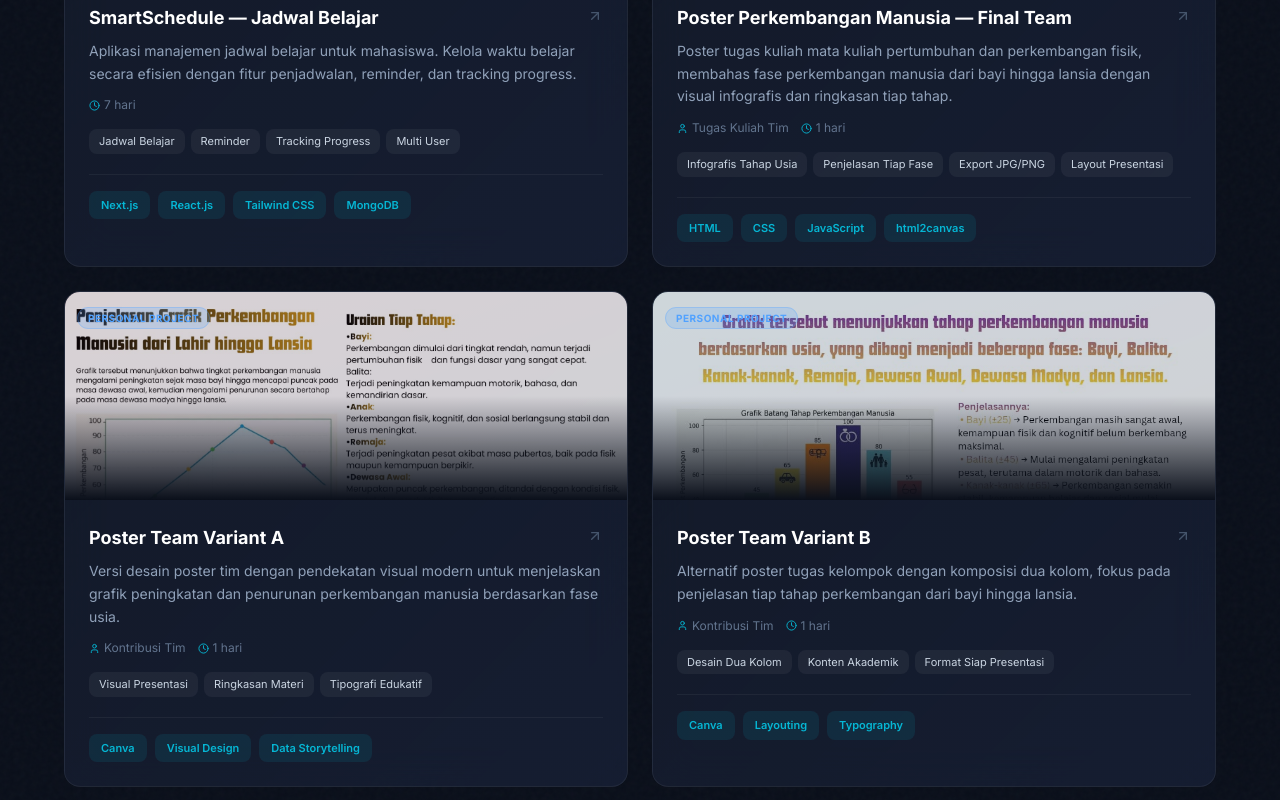
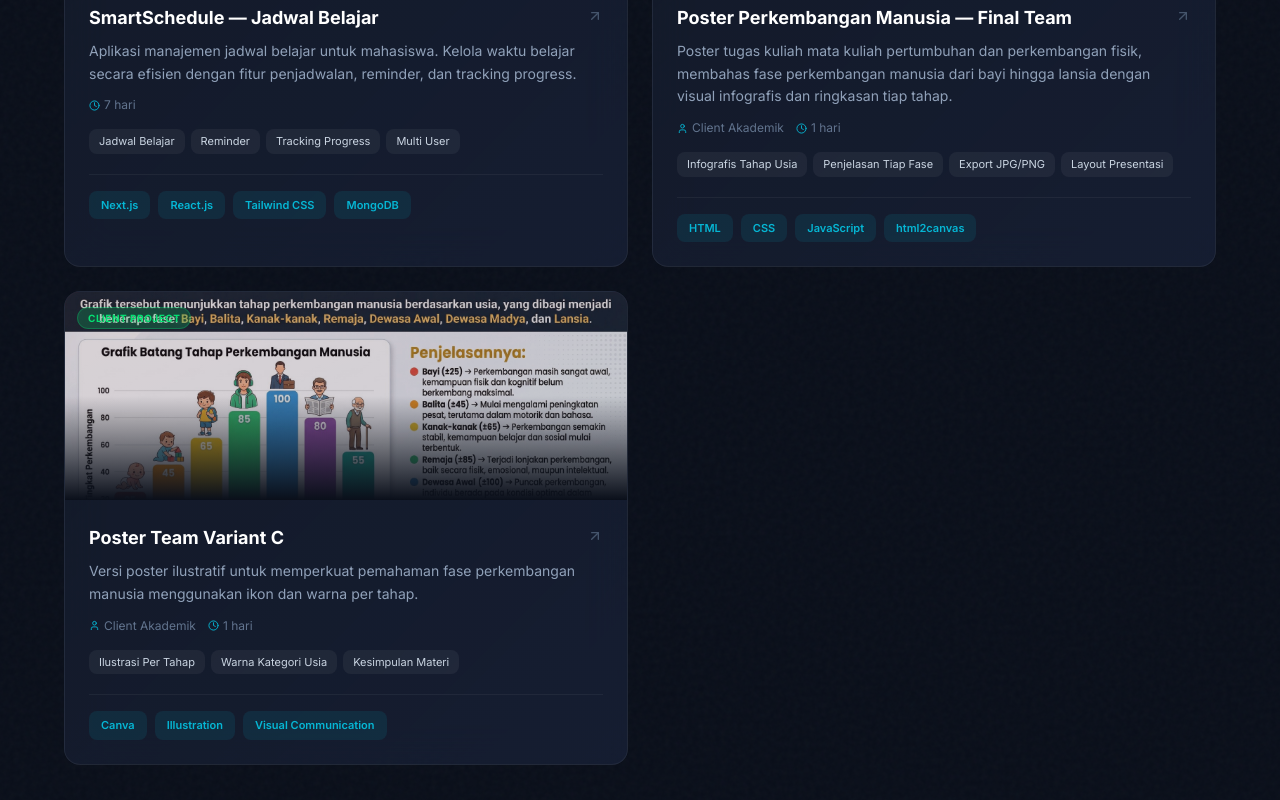
Before and after one commit to RifkiFahrezi86/porto-freelance, a React (Vite) app: page / in a window 1280 px wide. Shown: the part 5040-5840 px from the top of the page. Built offline with nearby package versions, Linux system fonts and the light colour scheme.

Commit message:
Remove wrong academic poster assets

```diff
--- a/src/data/portfolio.js
+++ b/src/data/portfolio.js
@@ -262,44 +262,8 @@ export const projects = [
       "Export JPG/PNG",
       "Layout Presentasi",
     ],
-    clientType: "personal",
-    clientName: "Tugas Kuliah Tim",
-    duration: "1 hari",
-    category: "academic",
-  },
-  {
-    title: "Poster Team Variant A",
-    description:
-      "Versi desain poster tim dengan pendekatan visual modern untuk menjelaskan grafik peningkatan dan penurunan perkembangan manusia berdasarkan fase usia.",
-    tech: ["Canva", "Visual Design", "Data Storytelling"],
-    image: "/projects/akademik/poster-team-1.jpeg",
-    github: null,
-    demo: null,
-    features: [
-      "Visual Presentasi",
-      "Ringkasan Materi",
-      "Tipografi Edukatif",
-    ],
-    clientType: "personal",
-    clientName: "Kontribusi Tim",
-    duration: "1 hari",
-    category: "academic",
-  },
-  {
-    title: "Poster Team Variant B",
-    description:
-      "Alternatif poster tugas kelompok dengan komposisi dua kolom, fokus pada penjelasan tiap tahap perkembangan dari bayi hingga lansia.",
-    tech: ["Canva", "Layouting", "Typography"],
-    image: "/projects/akademik/poster-team-2.jpeg",
-    github: null,
-    demo: null,
-    features: [
-      "Desain Dua Kolom",
-      "Konten Akademik",
-      "Format Siap Presentasi",
-    ],
-    clientType: "personal",
-    clientName: "Kontribusi Tim",
+    clientType: "client",
+    clientName: "Client Akademik",
     duration: "1 hari",
     category: "academic",
   },
@@ -316,8 +280,8 @@ export const projects = [
       "Warna Kategori Usia",
       "Kesimpulan Materi",
     ],
-    clientType: "personal",
-    clientName: "Kontribusi Tim",
+    clientType: "client",
+    clientName: "Client Akademik",
     duration: "1 hari",
     category: "academic",
   },
```
Also changed, not shown: public/projects/akademik/poster-team-1.jpeg (deleted), public/projects/akademik/poster-team-2.jpeg (deleted).
